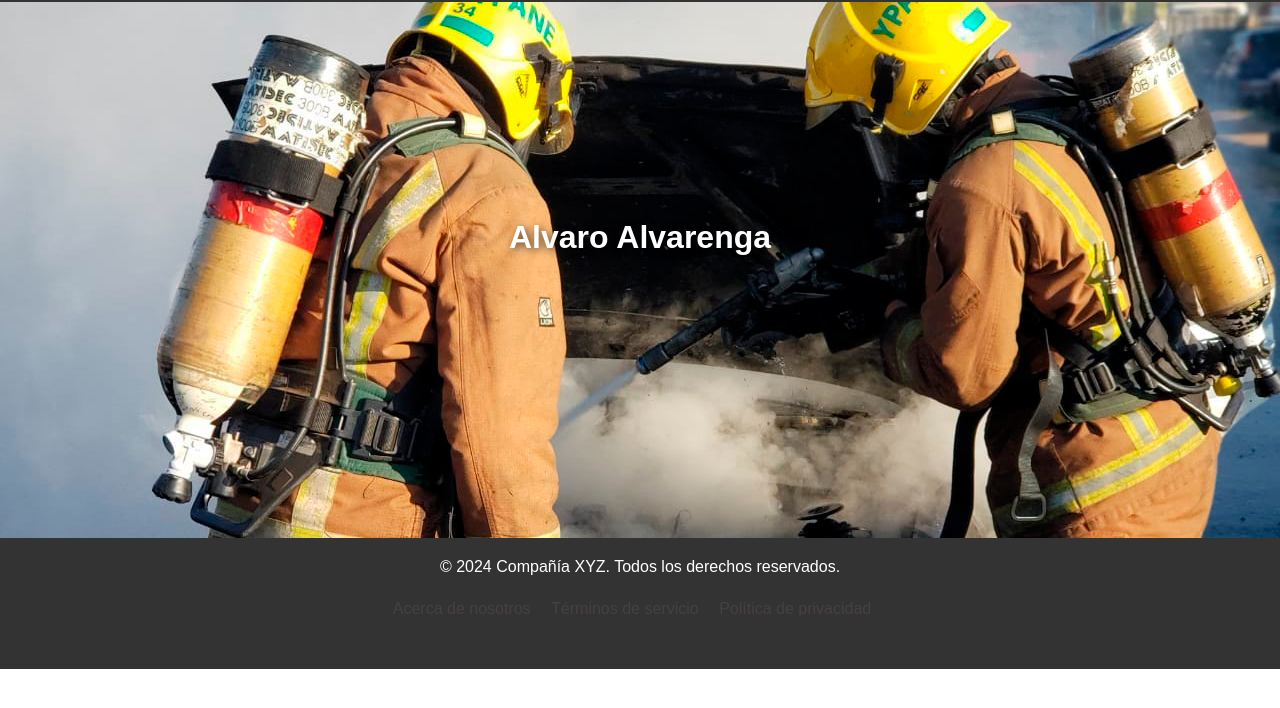
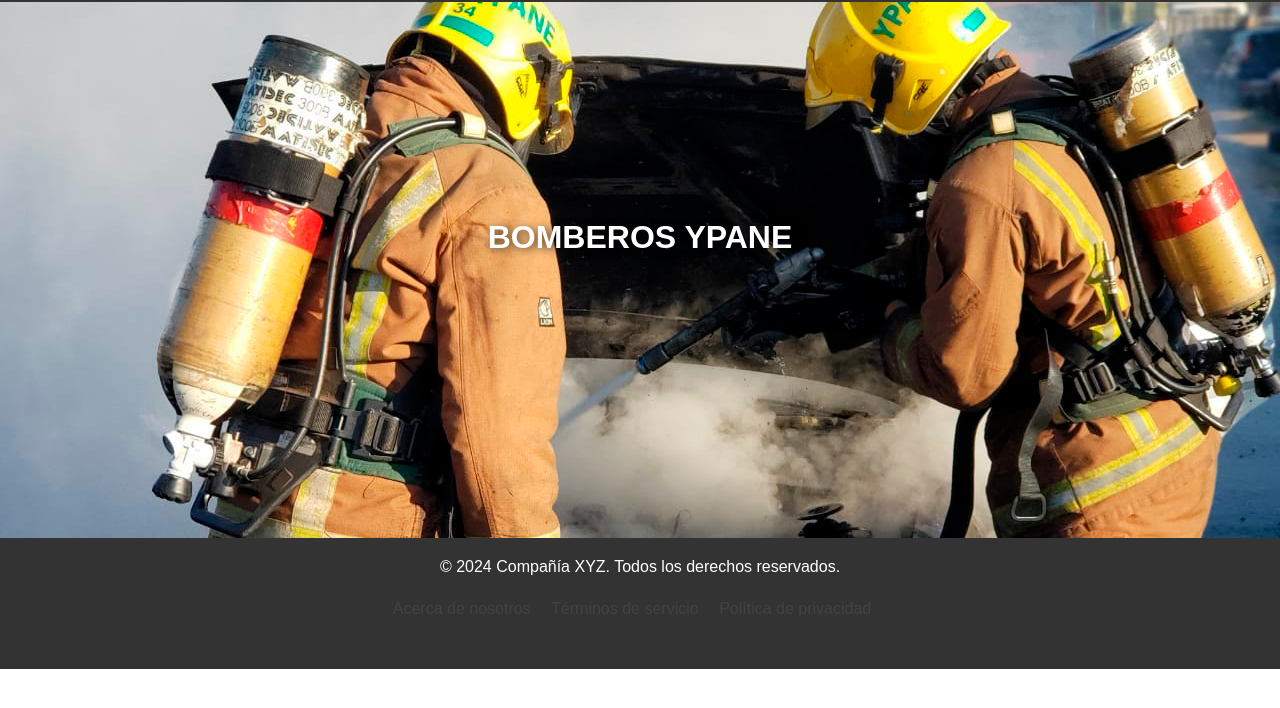
Before and after one commit to GitHjuan/GitHjuan.github.io, a plain HTML site: page index.html in a window 1280 px wide. Shown: the part 78-786 px from the top of the page. Drawn offline with Linux system fonts and the light colour scheme.

Commit message:
Update index.html

```diff
--- a/index.html
+++ b/index.html
@@ -37,7 +37,7 @@
         </nav>
         <div class="join-section">
             <img src="imagen/portadacbvy.jpg" alt="Imagen portada" class="join-img">
-            <div class="join-text">Alvaro Alvarenga</div>
+            <div class="join-text">BOMBEROS YPANE</div>
         </div>
 
     <footer>
```
